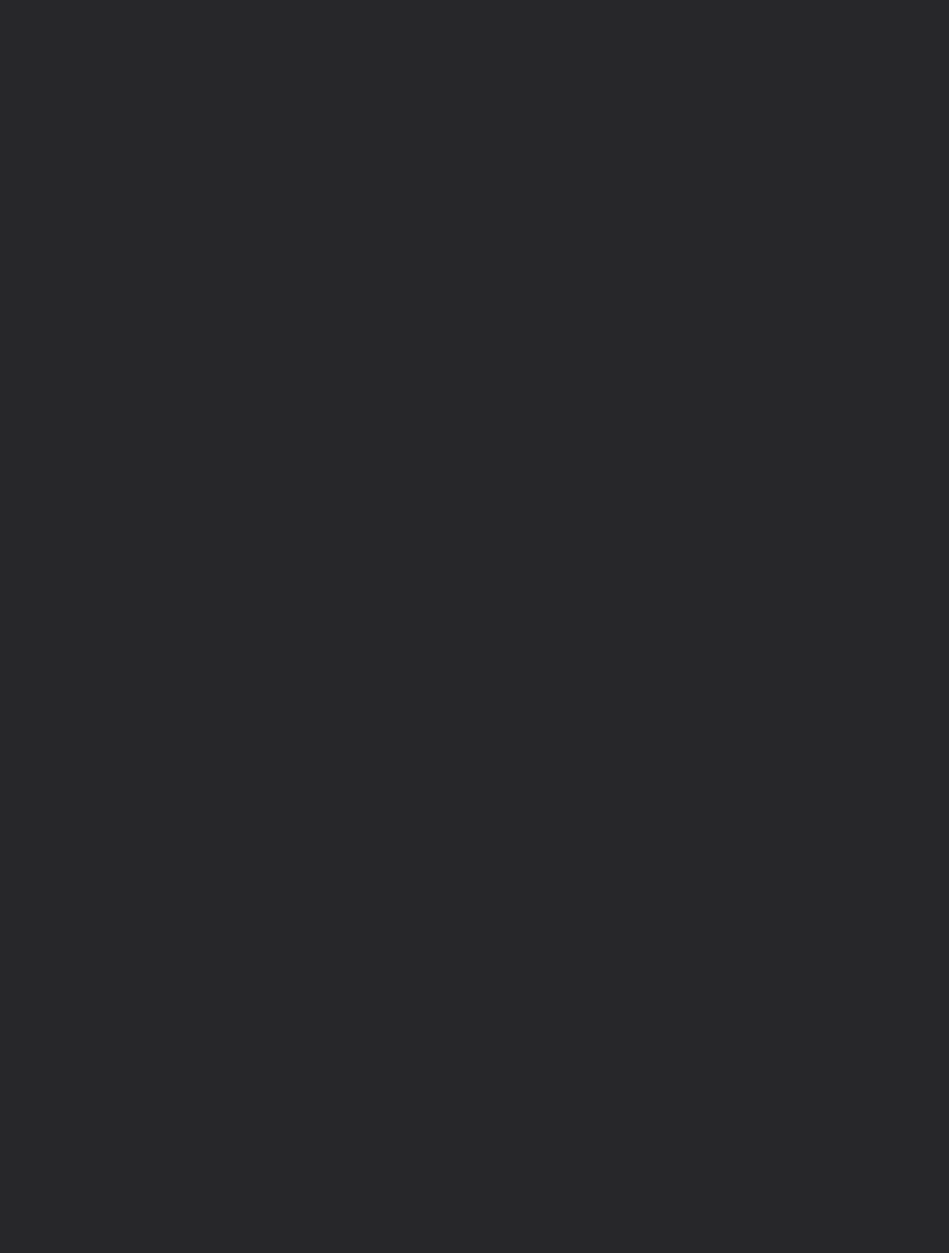
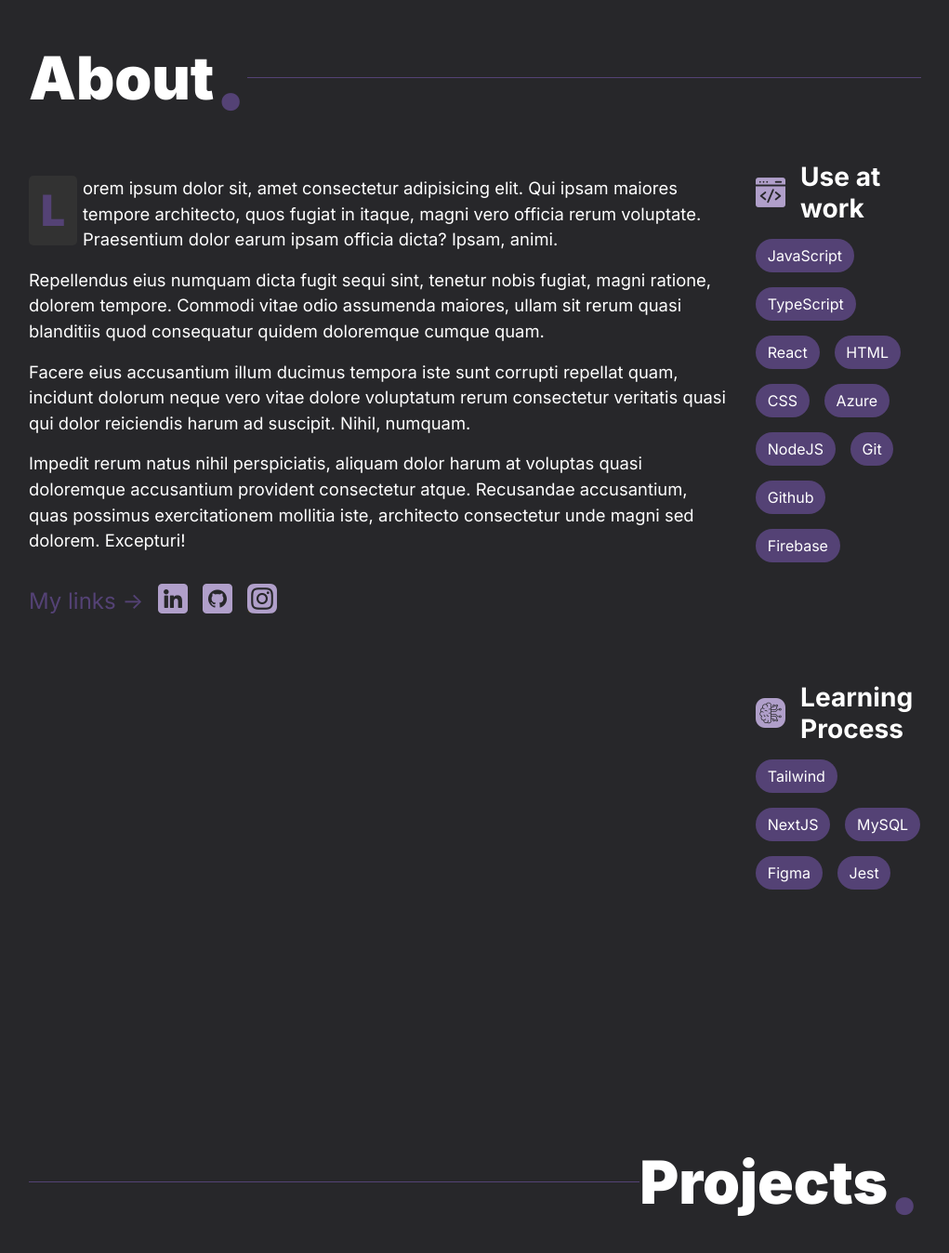
Before and after one commit to ythiago03/ythiago03-porfolio, a React (Vite) app: page / in a window 1280 px wide. Shown: the part 932-2280 px from the top of the page at 93% size, without its empty margins (129-1150 px from the left). Before the commit the page ends 1632 px from the top, so only its background shows below. Built offline with nearby package versions, Linux system fonts and the light colour scheme.

Commit message:
Making animations and about section

```diff
--- a/src/App.css
+++ b/src/App.css
@@ -1,10 +1,10 @@
-.app-header{
+.header-header{
   width: 100%;
   min-height: 100vh;
   position: relative;
 }
 
-.app-wrapper{
+.header-wrapper{
   width: calc(100% - 125px);
   min-height: 84vh;
   display: flex;
@@ -13,37 +13,37 @@
   align-items: center;
 }
 
-.app-title{
+.header-title{
   display: flex;
   flex-direction: column;
   align-items: center;
   gap: 1.5rem;
   margin-top: 2rem;
+  text-align: center;
 }
 
-.app-title h1,h2{
+.header-title h1,h2{
   color: var(--white);
   font-weight: 900;
   font-size: 8rem;
   text-transform: uppercase;
-  text-align: center;
+  display: inline-block;
 }
 
 .text-hidden{
   display: none;
 }
 
-.app-title_desc{
+.header-title_desc{
   text-transform: uppercase;
   color: var(--lightPurple);
   border: 1px solid var(--lightPurple);
   width: 100%;
-  text-align: center;
   padding: 1rem;
   letter-spacing: .3rem;
 }
 
-.app-title_btn{
+.header-title_btn{
   text-transform: uppercase;
   font-size: 1.5rem;
   font-weight: 700;
@@ -58,7 +58,7 @@
   transition: 100ms ease-in-out;
 }
 
-.app-title_btn:hover{
+.header-title_btn:hover{
   transform: rotate(0);
 }
 
@@ -94,5 +94,154 @@
 }
 
 .app-main{
-  height: 100vh;
+  padding: 0 10rem;
 }
+
+/* ===== about section ==== */
+
+.about{
+  min-height: 100vh;
+  padding-top: 8rem;
+}
+
+.about-wrapper{
+  display: flex;
+  flex-wrap: wrap;
+}
+
+.about-head {
+  display: flex;
+  align-items: center;
+  margin-bottom: 2rem;
+}
+
+.about-head h2{
+  color: var(--white);
+  font-size: 4rem;
+  font-weight: 900;
+  text-transform: capitalize;
+  display: flex;
+  align-items: center;
+}
+
+.about-head h2 > span{
+  color: var(--purple);
+  font-size: 6rem;
+}
+
+.about-head > span{
+  display: block;
+  background-color: var(--purple);
+  width: 100%;
+  height: 1px;
+  flex: 1;
+}
+
+.about-left p{
+  width: 100%;
+  max-width: 750px;
+  color: var(--white);
+  font-size: 1.15rem;
+  margin-top: 1rem;
+  line-height: 1.5;
+}
+
+.about-left  p:first-child::first-letter{
+  background-color: rgb(50, 50, 50);
+  border-radius: 5px;
+  color: var(--purple);
+  font-size: 250%;
+  font-weight: 900;
+  padding: 3px 13px;
+  margin-right: 6px;
+  float: left;
+}
+
+.about-links{
+  display: flex;
+  gap: 1rem;
+  align-items: center;
+  font-size: 1.5rem;
+  margin-top: 2rem;
+  color: var(--purple);
+}
+
+.about-links ul{
+  display: flex;
+  list-style-type: none;
+  gap: 1rem;
+}
+
+.about-right{
+  flex: 1;
+  display: flex;
+  flex-direction: column;
+  align-items: center;
+  padding-left: 2rem;
+}
+
+.skills-wrapper{
+  width: 100%;
+  display: flex;
+  flex-direction: column;
+}
+
+.skills-wrapper > div:first-child{
+  display: flex;
+  align-items: center;
+  gap: 1rem;
+  font-size: 1.5rem;
+  color: var(--white);
+}
+
+.skills{
+  display: flex;
+  width: 100%;
+  max-width: 400px;
+  flex-wrap: wrap;
+  gap: 1rem;
+  margin-top: 1rem;
+  margin-bottom: 8rem;
+}
+
+.skills span{
+  background-color: var(--purple);
+  color: var(--white);
+  padding: 0.5rem .8rem;
+  border-radius: 50px;
+}
+
+/* ======== projects ======= */
+
+.projects{
+  min-height: 100vh;
+  padding-top: 8rem;
+}
+
+.projects-head {
+  display: flex;
+  align-items: center;
+  margin-bottom: 2rem;
+}
+
+.projects-head h2{
+  color: var(--white);
+  font-size: 4rem;
+  font-weight: 900;
+  text-transform: capitalize;
+  display: flex;
+  align-items: center;
+}
+
+.projects-head h2 > span{
+  color: var(--purple);
+  font-size: 6rem;
+}
+
+.projects-head > span{
+  display: block;
+  background-color: var(--purple);
+  width: 100%;
+  height: 1px;
+  flex: 1;
+}
--- a/src/App.tsx
+++ b/src/App.tsx
@@ -1,15 +1,22 @@
 
-import { motion, useInView, useAnimation } from 'framer-motion';
+import { motion } from 'framer-motion';
 
 
 import './App.css';
 import Navbar from './Components/Navbar/Navbar';
 import Sidebar from './Components/Sidebar/Sidebar';
-
+import AnimatedText from './Components/AnimatedText/AnimatedText';
+import githubIcon from './assets/github-icon.svg';
+import instagramIcon from './assets/instagram-icon.svg';
+import linkedinIcon from './assets/linkedin-icon.svg';
+import brainIcon from './assets/brain-icon.svg';
+import webDevIcon from './assets/web-dev-icon.svg';
 
 function App() {
-
-
+  const motionTitle = 'Hello, I am'.split('');
+  const motionTitle2 = 'thiago'.split('');
+  const useAtWork = ['JavaScript','TypeScript','React','HTML','CSS','Azure','NodeJS','Git','Github','Firebase'];
+  const learningProcess = ['Tailwind','NextJS','MySQL','Figma','Jest'];
   return (
     <>
 
@@ -38,9 +45,9 @@ function App() {
           <Sidebar/>
         </motion.div>
 
-        <div className="app-wrapper">
+        <div className="header-wrapper">
 
-          <div className="app-title">
+          <div className="header-title">
             <motion.div
               variants={{
                 hidden: { opacity: 0, y: 75 },
@@ -50,16 +57,25 @@ function App() {
               animate="visible"
               transition={{duration: 0.4, delay: 0.25}}
             >
-              <h1>Hello, I am</h1>
-              <div className="app-title_desc">
+
+              {
+                motionTitle.map((letter, i) => <AnimatedText key={i}>{letter === ' ' ? '\u00A0' : letter}</AnimatedText>)
+              }
+
+
+
+              <div className="header-title_desc">
                 <p>A <span className="highlighted-white">front-end</span> developer fascinating with <span className="highlighted-white" >modern</span> styles</p>
               </div>
-              <h2>
+              {
+                motionTitle2.map((letter, i) => <AnimatedText key={i}>{letter === ' ' ? '\u00A0' : letter}</AnimatedText>)
+              }
+              {/* <h2>
                 <span>Thiago</span>
                 <span className="text-hidden">Front end developer</span>
-              </h2>
+              </h2> */}
             </motion.div>
-            <button className="app-title_btn">Download cv</button>
+            <button className="header-title_btn">Download cv</button>
           </div>
 
           <div className="scrollDown">
@@ -68,7 +84,86 @@ function App() {
           </div>
         </div>
       </header>
-      <main className="app-main"></main>
+      <main className="app-main">
+        <section className="about">
+          <div className="about-head">
+            <h2>About<span>.</span></h2>
+            <span></span>
+          </div>
+          <div className="about-wrapper">
+            <section className="about-left">
+              <p>
+                Lorem ipsum dolor sit, amet consectetur adipisicing elit. Qui ipsam maiores tempore architecto, quos fugiat in itaque, magni vero officia rerum voluptate. Praesentium dolor earum ipsam officia dicta? Ipsam, animi.
+              </p>
+              <p>
+                  Repellendus eius numquam dicta fugit sequi sint, tenetur nobis fugiat, magni ratione, dolorem tempore. Commodi vitae odio assumenda maiores, ullam sit rerum quasi blanditiis quod consequatur quidem doloremque cumque quam.
+              </p>
+              <p>
+                  Facere eius accusantium illum ducimus tempora iste sunt corrupti repellat quam, incidunt dolorum neque vero vitae dolore voluptatum rerum consectetur veritatis quasi qui dolor reiciendis harum ad suscipit. Nihil, numquam.
+              </p>
+              <p>
+                  Impedit rerum natus nihil perspiciatis, aliquam dolor harum at voluptas quasi doloremque accusantium provident consectetur atque. Recusandae accusantium, quas possimus exercitationem mollitia iste, architecto consectetur unde magni sed dolorem. Excepturi!
+              </p>
+
+              <div className="about-links">
+                <span>My links {'->'}</span>
+                <ul>
+                  <li>
+                    <a href="https://www.linkedin.com/in/ythiago03/" target="_blank" rel="noreferrer">
+                      <img src={linkedinIcon} alt="Link com a logo do Linkedin" />
+                    </a>
+                  </li>
+                  <li>
+                    <a href="https://github.com/ythiago03" target="_blank" rel="noreferrer">
+                      <img src={githubIcon} alt="Link com a logo do Github" />
+                    </a>
+                  </li>
+                  <li>
+                    <a href="https://www.instagram.com/ythiago03/" target="_blank" rel="noreferrer">
+                      <img src={instagramIcon} alt="Link com a logo do Instagram" />
+                    </a>
+                  </li>
+                </ul>
+              </div>
+            </section>
+
+            <section className="about-right">
+              <div className="skills-wrapper">
+                <div>
+                  <img src={webDevIcon} alt="Ícone de código" />
+                  <h3>Use at work</h3>
+                </div>
+                <div className="skills">
+                  {useAtWork.map((skill, index) => <span key={index}>{skill}</span> )}
+                </div>
+              </div>
+              <div className="skills-wrapper">
+                <div>
+                  <img src={brainIcon} alt="Ícone de cérebro" />
+                  <h3>Learning Process</h3>
+                </div>
+                <div className="skills">
+                  {learningProcess.map((skill, index) => <span key={index}>{skill}</span> )}
+                </div>
+              </div>
+            </section>
+          </div>
+
+        </section>
+        <section className="projects">
+          <div className="projects-head">
+            <span></span>
+            <h2>Projects<span>.</span></h2>
+          </div>
+        </section>
+        <section className="projects">
+          <div className="projects-head">
+            <span></span>
+            <h2>Contact<span>.</span></h2>
+            <span></span>
+          </div>
+        </section>
+      </main>
 
     </>
   );
--- /dev/null
+++ b/src/Components/AnimatedText/AnimatedText.tsx
@@ -0,0 +1,38 @@
+import { motion, useAnimationControls } from 'framer-motion';
+import { useState } from 'react';
+
+const AnimatedText = ({children}) => {
+  const controls = useAnimationControls();
+  const [isPlaying, setIsPlaying] = useState(false);
+
+  const textAnimation = () => {
+    controls.start({
+      transform: [
+        'scale3d(1, 1, 1)',
+        'scale3d(1.4, .55, 1)',
+        'scale3d(.75, 1.25, 1)',
+        'scale3d(1.25, .85, 1)',
+        'scale3d(.9, 1.05, 1)',
+
+      ],
+
+    });
+    setIsPlaying(true);
+  };
+
+
+  return (
+    <motion.h1
+      animate={controls}
+      onMouseOver={() => {
+        if(!isPlaying)textAnimation();
+      }}
+      onAnimationComplete={() => setIsPlaying(false)}
+      style={{color: isPlaying ? 'var(--lightPurple)' : 'var(--white)'}}
+    >
+      {children}
+    </motion.h1>
+  );
+};
+
+export default AnimatedText;
```
Also changed, not shown: src/Components/AnimatedText/AnimatedText.css (added), src/assets/brain-icon.svg (added), src/assets/web-dev-icon.svg (added).
